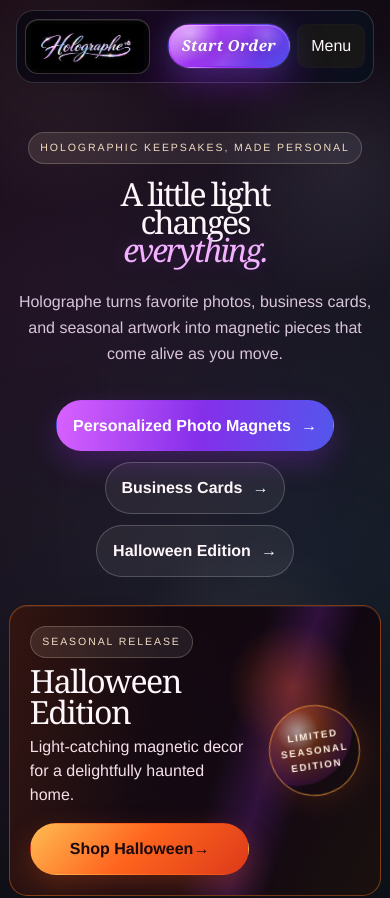
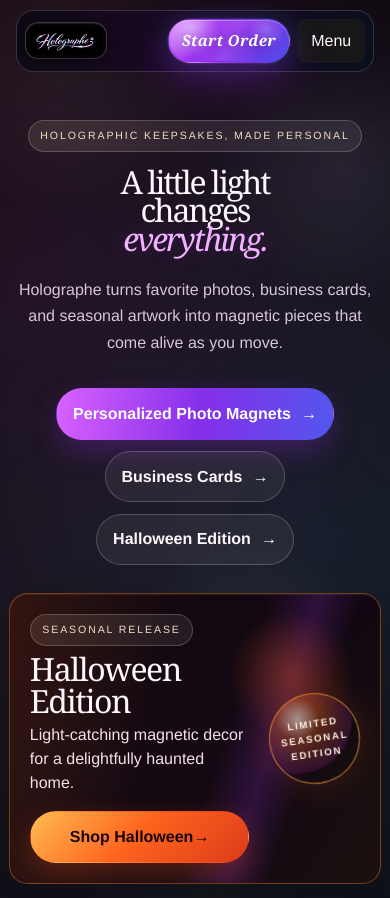
Before and after one commit to Trophychallenge/holographephoto.com, a SvelteKit app: page / in a window 390 px wide. Shown: the top 898 px of the page. Built offline with nearby package versions, Linux system fonts and the light colour scheme.

Commit message:
Keep the mobile wordmark legible

```diff
--- a/src/routes/layout.css
+++ b/src/routes/layout.css
@@ -658,10 +658,10 @@ main {
 		margin-top: 0.6rem;
 	}
 	.brand-logo {
-		width: 7.1rem;
+		width: 4.5rem;
 	}
 	.brand-badge {
-		padding: 0.3rem;
+		padding: 0.24rem;
 	}
 	.header-cta {
 		font-size: 0.95rem;
```
